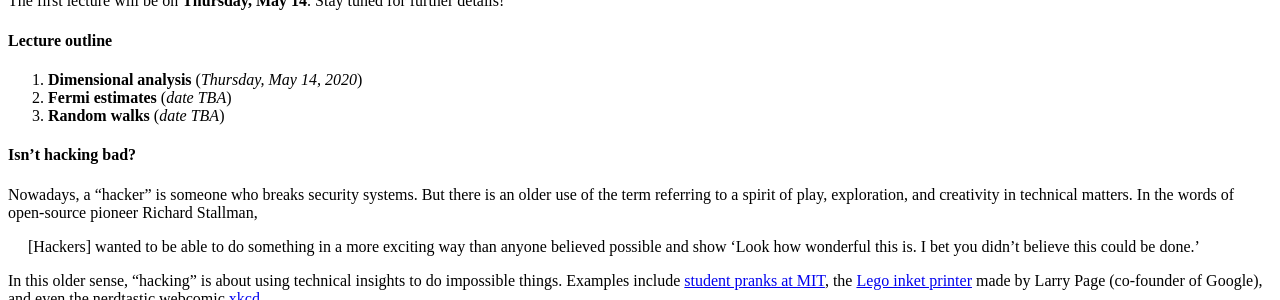
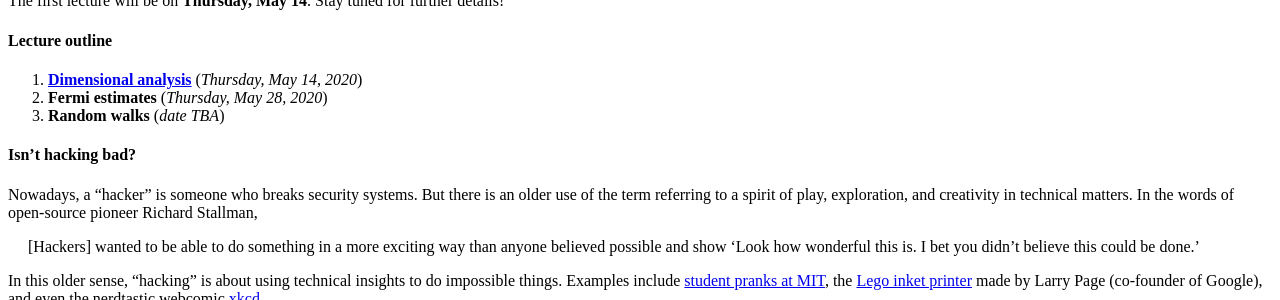
Before and after one commit to hapax/hapax.github.io, a Jekyll site: the page built from assets/hacker.md, in a window 1280 px wide and 900 px high, scrolled down 812 px, cut to the strip 171-471 px from the top of the window. Built offline with Jekyll 4.4.1, drawn with Linux system fonts in a browser that asks for light colours; our own code applies the rules of GitHub Pages for plain Markdown files; a script that is not in the unit is left out.

Commit message:
Add dim-slides

```diff
--- a/assets/hacker.md
+++ b/assets/hacker.md
@@ -24,12 +24,12 @@ Stay tuned for further details!
 
 #### Lecture outline
 
-1. **Dimensional analysis** (*Thursday, May 14, 2020*)
+1. [**Dimensional analysis**](https://hapax.github.io/assets/dim-slides.pdf) (*Thursday, May 14, 2020*)
 <!-- - Dimensions vs measurements -->
 <!-- - The algebra of dimensions -->
 <!-- - Buckingham π -->
 <!-- - Fundamental constants -->
-2. **Fermi estimates** (*date TBA*)
+2. **Fermi estimates** (*Thursday, May 28, 2020*)
 <!-- - Linear vs logarithmic rulers -->
 <!-- - Geometric means -->
 <!-- - Factorisation -->
```
Also changed, not shown: 2 other files.
